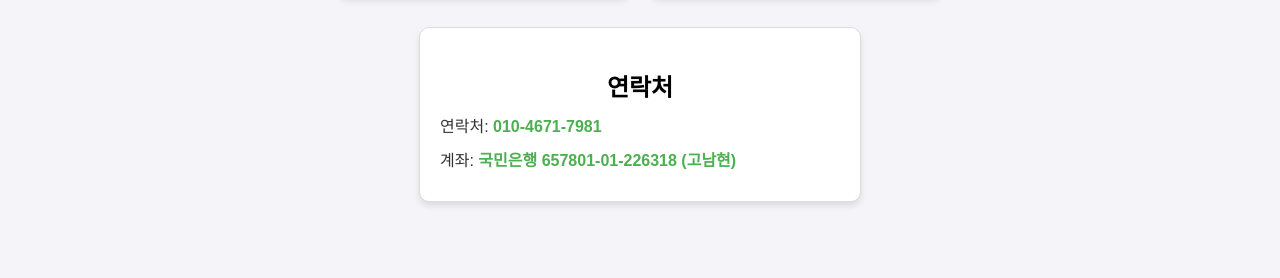
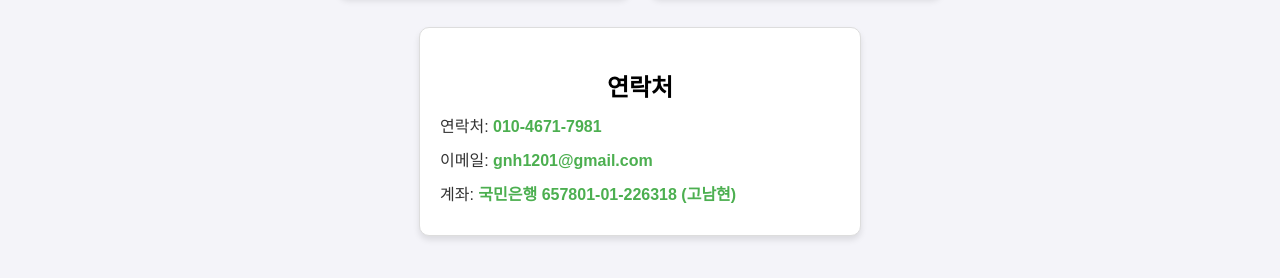
Before and after one commit to gnh1201/marry, a plain HTML site: page index.html in a window 1280 px wide. Shown: the part 254-532 px from the top of the page. Drawn offline with Linux system fonts and the light colour scheme; no server answers.

Commit message:
Update index.html

```diff
--- a/index.html
+++ b/index.html
@@ -99,6 +99,7 @@
     <div class="account">
       <h2>연락처</h2>
       <div class="account-item">연락처: <span>010-4671-7981</span></div>
+      <div class="account-item">이메일: <span>gnh1201@gmail.com</span></div>
       <div class="account-item">계좌: <span>국민은행 657801-01-226318 (고남현)</span></div>
     </div>
   </main>
```
